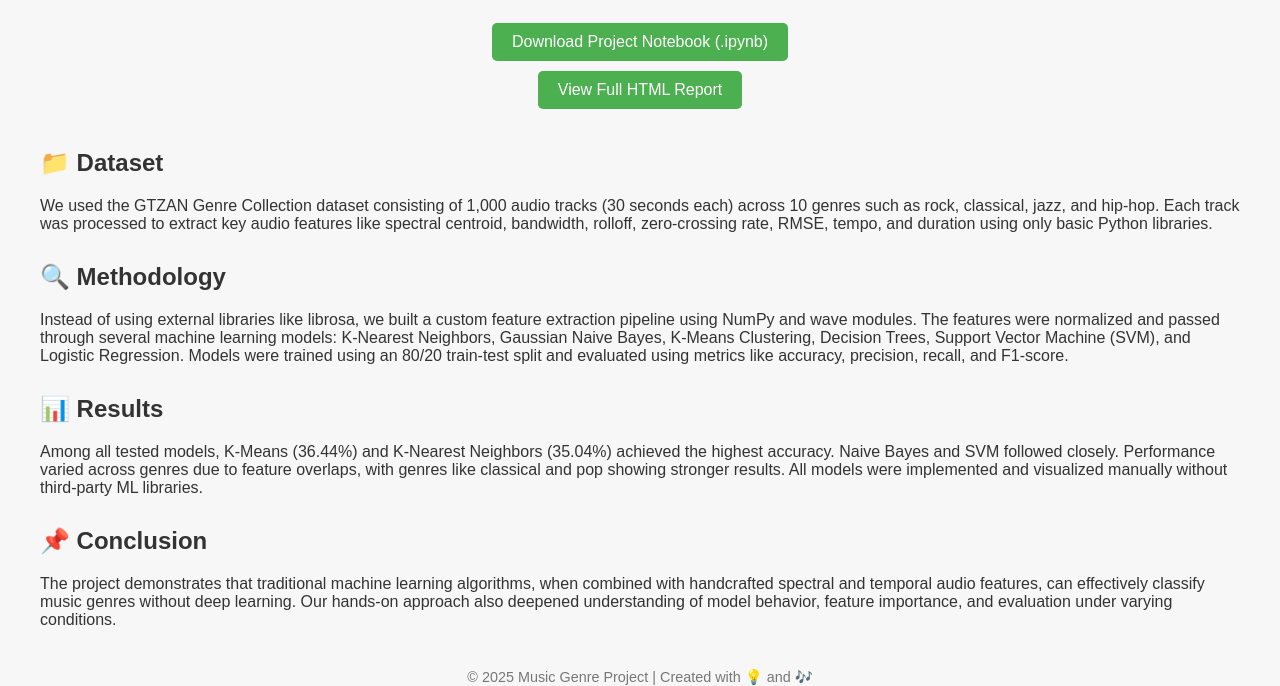
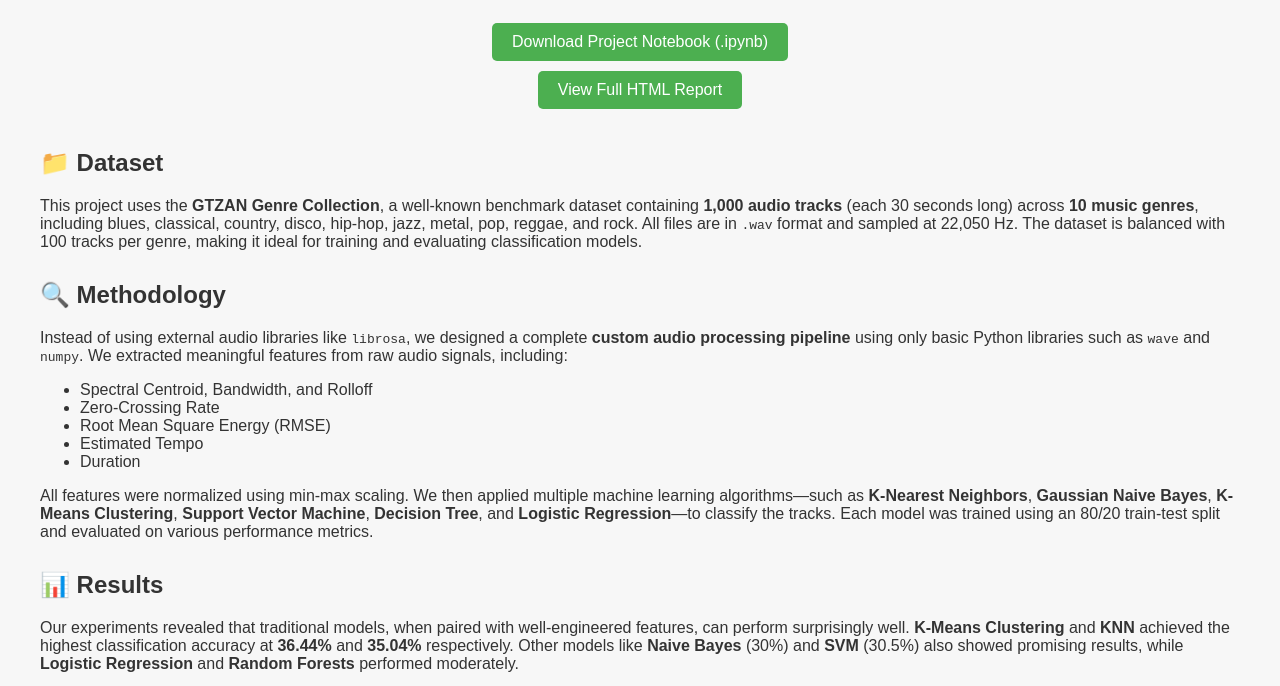
Before and after one commit to varshitnarayan/music_genre_project_page, a plain HTML site: page index.html in a window 1280 px wide. Shown: the part 120-806 px from the top of the page. Drawn offline with Linux system fonts and the light colour scheme.

Commit message:
Update index.html

```diff
--- a/index.html
+++ b/index.html
@@ -53,22 +53,63 @@
 
     <section>
         <h2>📁 Dataset</h2>
-        <p>We used the GTZAN Genre Collection dataset consisting of 1,000 audio tracks (30 seconds each) across 10 genres such as rock, classical, jazz, and hip-hop. Each track was processed to extract key audio features like spectral centroid, bandwidth, rolloff, zero-crossing rate, RMSE, tempo, and duration using only basic Python libraries.</p>
+        <p>
+            This project uses the <strong>GTZAN Genre Collection</strong>, a well-known benchmark dataset containing
+            <strong>1,000 audio tracks</strong> (each 30 seconds long) across <strong>10 music genres</strong>, including
+            blues, classical, country, disco, hip-hop, jazz, metal, pop, reggae, and rock. All files are in <code>.wav</code>
+            format and sampled at 22,050 Hz. The dataset is balanced with 100 tracks per genre, making it ideal for training
+            and evaluating classification models.
+        </p>
     </section>
 
     <section>
         <h2>🔍 Methodology</h2>
-        <p>Instead of using external libraries like librosa, we built a custom feature extraction pipeline using NumPy and wave modules. The features were normalized and passed through several machine learning models: K-Nearest Neighbors, Gaussian Naive Bayes, K-Means Clustering, Decision Trees, Support Vector Machine (SVM), and Logistic Regression. Models were trained using an 80/20 train-test split and evaluated using metrics like accuracy, precision, recall, and F1-score.</p>
+        <p>
+            Instead of using external audio libraries like <code>librosa</code>, we designed a complete <strong>custom audio
+            processing pipeline</strong> using only basic Python libraries such as <code>wave</code> and <code>numpy</code>.
+            We extracted meaningful features from raw audio signals, including:
+        </p>
+        <ul>
+            <li>Spectral Centroid, Bandwidth, and Rolloff</li>
+            <li>Zero-Crossing Rate</li>
+            <li>Root Mean Square Energy (RMSE)</li>
+            <li>Estimated Tempo</li>
+            <li>Duration</li>
+        </ul>
+        <p>
+            All features were normalized using min-max scaling. We then applied multiple machine learning algorithms—such as
+            <strong>K-Nearest Neighbors</strong>, <strong>Gaussian Naive Bayes</strong>, <strong>K-Means Clustering</strong>,
+            <strong>Support Vector Machine</strong>, <strong>Decision Tree</strong>, and
+            <strong>Logistic Regression</strong>—to classify the tracks. Each model was trained using an 80/20 train-test split
+            and evaluated on various performance metrics.
+        </p>
     </section>
 
     <section>
         <h2>📊 Results</h2>
-        <p>Among all tested models, K-Means (36.44%) and K-Nearest Neighbors (35.04%) achieved the highest accuracy. Naive Bayes and SVM followed closely. Performance varied across genres due to feature overlaps, with genres like classical and pop showing stronger results. All models were implemented and visualized manually without third-party ML libraries.</p>
+        <p>
+            Our experiments revealed that traditional models, when paired with well-engineered features, can perform
+            surprisingly well. <strong>K-Means Clustering</strong> and <strong>KNN</strong> achieved the highest classification
+            accuracy at <strong>36.44%</strong> and <strong>35.04%</strong> respectively. Other models like
+            <strong>Naive Bayes</strong> (30%) and <strong>SVM</strong> (30.5%) also showed promising results, while
+            <strong>Logistic Regression</strong> and <strong>Random Forests</strong> performed moderately.
+        </p>
+        <p>
+            We also explored how model performance varied across genres, with genres like <em>classical</em> and
+            <em>pop</em> being classified more accurately, and others like <em>jazz</em> and <em>country</em> posing more
+            challenges due to overlapping feature distributions.
+        </p>
     </section>
 
     <section>
         <h2>📌 Conclusion</h2>
-        <p>The project demonstrates that traditional machine learning algorithms, when combined with handcrafted spectral and temporal audio features, can effectively classify music genres without deep learning. Our hands-on approach also deepened understanding of model behavior, feature importance, and evaluation under varying conditions.</p>
+        <p>
+            This project demonstrates that <strong>music genre classification</strong> can be effectively tackled using
+            <strong>standard machine learning models</strong> and handcrafted features. By avoiding deep learning frameworks
+            and external libraries, we gained deeper insights into the inner workings of ML algorithms and signal processing.
+            The results are promising and set a strong foundation for future improvements using more advanced features or
+            hybrid models.
+        </p>
     </section>
 
 
```
